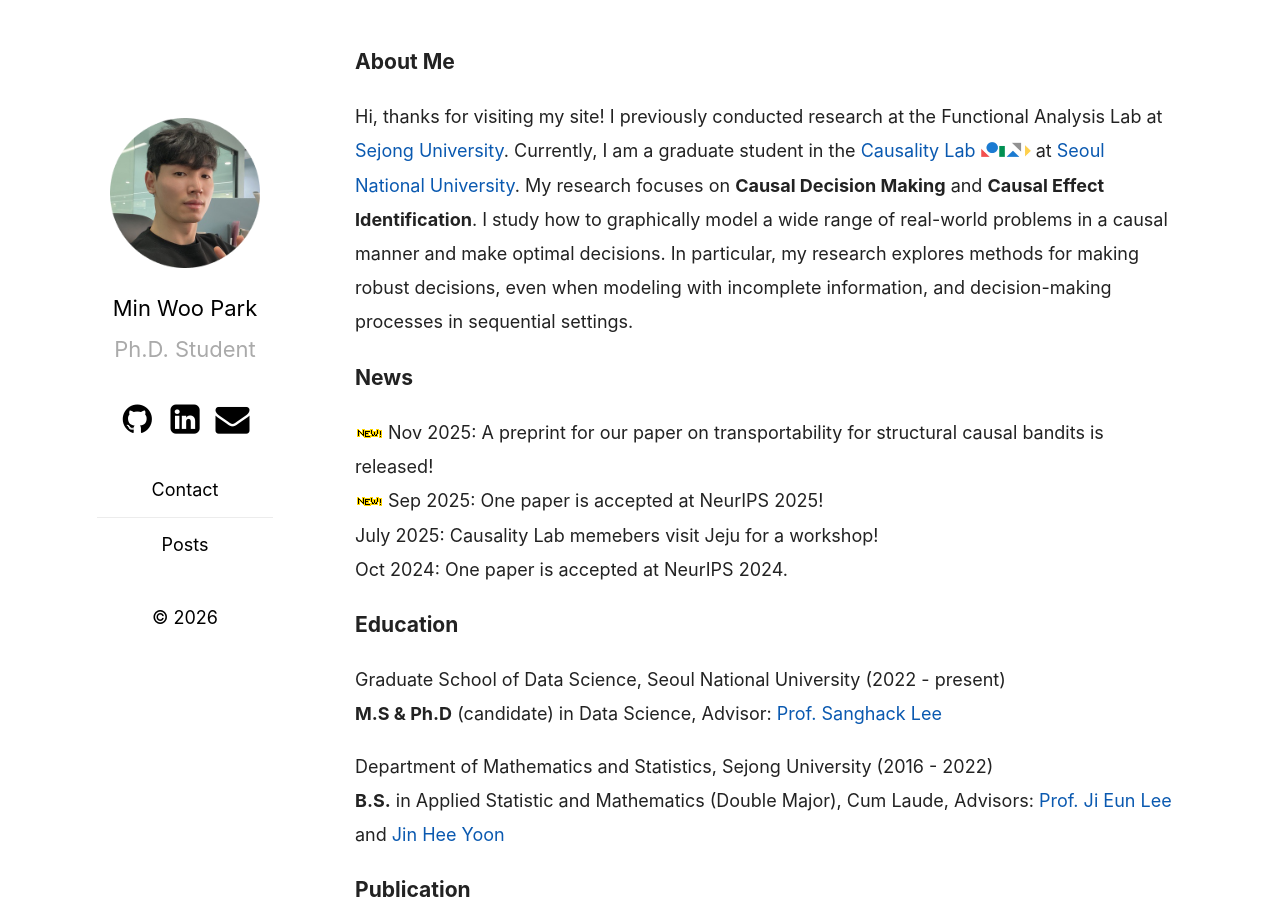
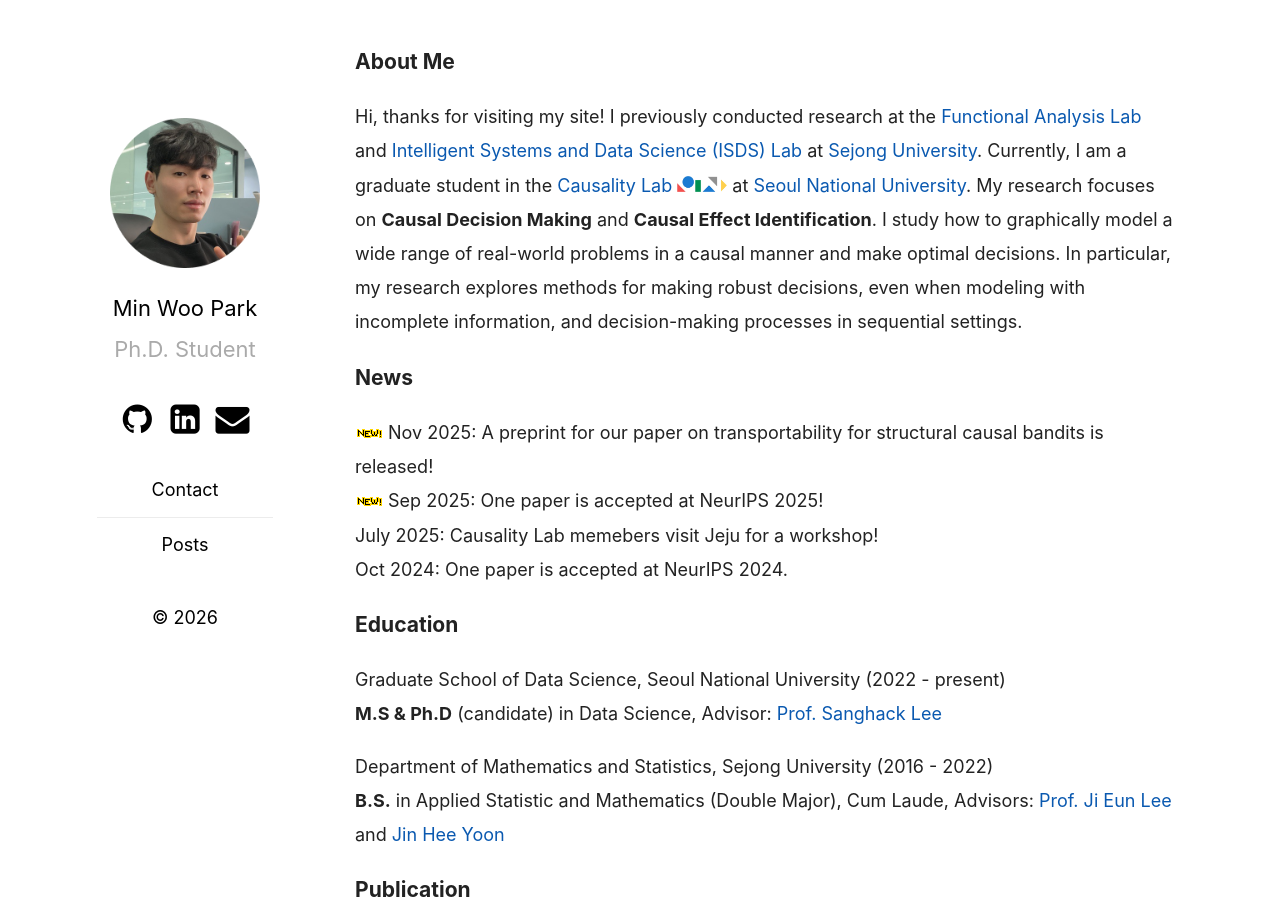
Before and after one commit to MinwooPark96/minwoopark96.github.com, a Jekyll site: the page built from index.md, in a window 1280 px wide and 900 px high. Built offline with Jekyll 4.4.1, drawn with Linux system fonts in a browser that asks for light colours.

Commit message:
add lab link

```diff
--- a/index.md
+++ b/index.md
@@ -5,7 +5,7 @@ title: Min Woo Park
 
 ### About Me
 
-Hi, thanks for visiting my site! I previously conducted research at the Functional Analysis Lab at [Sejong University](http://sejong.ac.kr/). Currently, I am a graduate student in the [Causality Lab](https://causality.snu.ac.kr/) <img src="causality_logo.jpg" alt="Causality Logo" style="width:50px; height:auto; display:inline;"> at [Seoul National University](https://www.snu.ac.kr/). My research focuses on **Causal Decision Making** and **Causal Effect Identification**. I study how to graphically model a wide range of real-world problems in a causal manner and make optimal decisions. In particular, my research explores methods for making robust decisions, even when modeling with incomplete information, and decision-making processes in sequential settings.
+Hi, thanks for visiting my site! I previously conducted research at the [Functional Analysis Lab](https://home.sejong.ac.kr/~jieunlee7/6.html) and [Intelligent Systems and Data Science (ISDS) Lab](https://sites.google.com/view/isdslab/home) at [Sejong University](http://sejong.ac.kr/). Currently, I am a graduate student in the [Causality Lab](https://causality.snu.ac.kr/) <img src="causality_logo.jpg" alt="Causality Logo" style="width:50px; height:auto; display:inline;"> at [Seoul National University](https://www.snu.ac.kr/). My research focuses on **Causal Decision Making** and **Causal Effect Identification**. I study how to graphically model a wide range of real-world problems in a causal manner and make optimal decisions. In particular, my research explores methods for making robust decisions, even when modeling with incomplete information, and decision-making processes in sequential settings.
 
 ### News
 ![New!](../assets/new.gif) Nov 2025: A preprint for our paper on transportability for structural causal bandits is released!<br/> ![New!](../assets/new.gif) Sep 2025: One paper is accepted at NeurIPS 2025!<br/>
```
